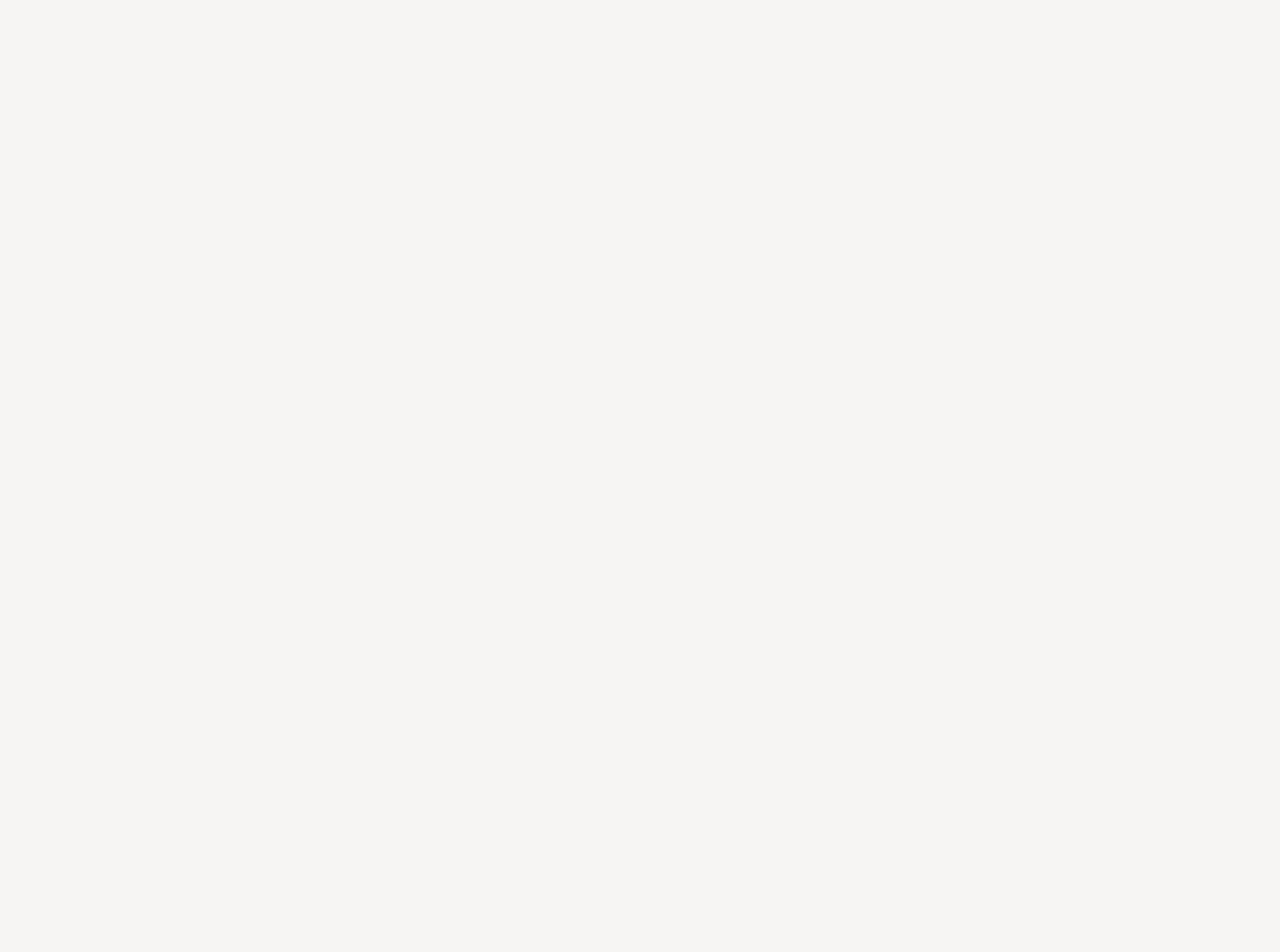
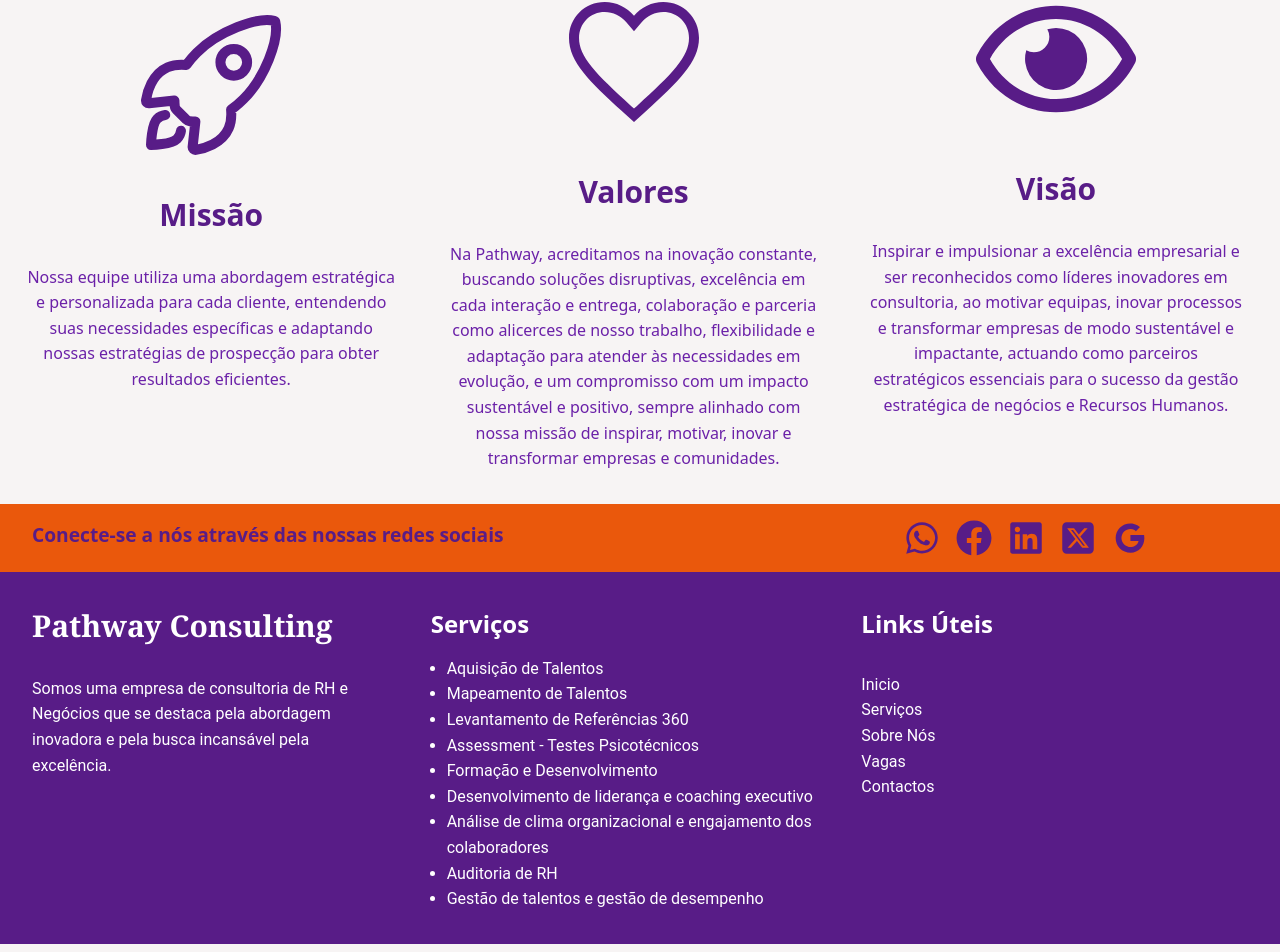
Before and after one commit to SauteEdy/pathway_backup, a React (Create React App) app: page /sobre in a window 1280 px wide. Shown: the part 907-1859 px from the top of the page. Before the commit the page ends 801 px from the top, so only its background shows below. Built offline with nearby package versions, Linux system fonts and the light colour scheme; the HTML template or start-up script is replaced by a standard one.

Commit message:
Ficheiros Finais

```diff
--- a/src/components/pages/Contacto.jsx
+++ b/src/components/pages/Contacto.jsx
@@ -3,17 +3,19 @@ import { FaMapLocationDot } from "react-icons/fa6";
 import { IoIosGlobe } from "react-icons/io";
 import { RiMailSendFill } from "react-icons/ri";
 import Map from "../layout/contactoComponents/Map";
+import Footer from '../pages/Footer';
 
 export default function Contacto() {
     return (
         <div className="w-full h-screen">
-            <h1 className="font-bold text-purple-900 font-custom text-center text-2xl md:text-5xl pt-20">CONTACTE-NOS</h1>
+            <h1 className="font-bold text-orange-600 font-custom text-center text-2xl md:text-5xl pt-20 hover:text-purple-900 hover:cursor-pointer">Contacte-nos</h1>
+            <div className="w-[20%] h-[10px] border-b-4 border-orange-600 mt-4 mx-auto hover:text-purple-900 hover:cursor-pointer"></div>
             <p className="text-center text-purple-900 pt-8 px-4 text-1xl md:px-20 md:text-2xl">
                 Estamos aqui para ajudar! Se você tem dúvidas sobre nossos serviços de consultoria em Recursos Humanos ou deseja discutir como podemos apoiar sua empresa, não hesite em nos contatar.
             </p>
             <div className="w-[90%] h-auto flex flex-col lg:flex-row m-auto mt-8">
                 <div className="flex-1 flex flex-col bg-white shadow-lg mb-4 lg:mb-0">
-                    <h3 className="font-mono font-bold text-purple-900 pt-8 pl-6">Contacte-nos</h3>
+                    <h3 className="font-mono font-bold text-purple-900 pt-8 pl-6">Envie-nos uma mensagem</h3>
                     <div className="w-[90%] h-[100px] m-auto mt-4 flex flex-col md:flex-row justify-between">
                         <input type="text" name="name" className="w-[90%] h-[50px] mx-auto md:mx-0 md:w-[44%] outline-2 outline-purple-600 border-2 border-gray-400 pl-4 rounded" placeholder="Nome" />
                         <input type="email" name="email" className="w-[90%] h-[50px] mx-auto mt-4 md:mt-0 md:mx-0 md:w-[44%] outline-2 outline-purple-600 border-2 border-gray-400 pl-4 rounded" placeholder="Email" />
@@ -52,6 +54,7 @@ export default function Contacto() {
                     </p>
                 </div>
             </div>
+            <Footer/>
         </div>
     );
 }
--- /dev/null
+++ b/src/components/pages/Footer.jsx
@@ -0,0 +1,60 @@
+import { FaFacebook, FaLinkedin, FaWhatsapp } from "react-icons/fa";
+import { FaSquareXTwitter } from "react-icons/fa6";
+import { IoLogoGoogle } from "react-icons/io";
+import { Link } from "react-router-dom";
+
+export default function Footer() {
+    return (
+        <div className="w-full h-auto flex flex-col mt-4 mb-6">
+            <div className="w-full h-auto flex flex-col md:flex-row bg-orange-600 pb-4">
+                <div className="flex-1">
+                    <p style={{ fontSize: '1.2rem' }} className="font-sans font-bold text-purple-900 text-1xl pl-8 pt-4">
+                        Conecte-se a nós através das nossas redes sociais
+                    </p>
+                </div>
+                <div className="flex-none w-full md:w-[30%] flex flex-row justify-evenly md:justify-start">
+                    <FaWhatsapp className="text-4xl text-purple-900 mt-4 mx-2" />
+                    <FaFacebook className="text-4xl text-purple-900 mt-4 mx-2" />
+                    <FaLinkedin className="text-4xl text-purple-900 mt-4 mx-2" />
+                    <FaSquareXTwitter className="text-4xl text-purple-900 mt-4 mx-2" />
+                    <IoLogoGoogle className="text-4xl text-purple-900 mt-4 mx-2" />
+                </div>
+            </div>
+            <div className="w-full h-auto bg-purple-900 flex flex-col md:flex-row">
+                <div className="w-full md:w-[40%] h-auto flex flex-col mb-8">
+                    <h6 className="text-white font-bold font-serif pl-8 text-3xl pt-9">
+                        Pathway Consulting
+                    </h6>
+                    <p className="text-white pl-8 pr-10 pt-8">
+                        Somos uma empresa de consultoria de RH e Negócios que se destaca
+                        pela abordagem inovadora e pela busca incansável pela excelência.
+                    </p>
+                </div>
+                <div className="w-full md:w-[40%] h-auto flex flex-col ml-3 mb-8">
+                    <h6 className="text-white font-bold font-sans text-2xl pt-9">Serviços</h6>
+                    <ul className="md:list-disc ml-4 mt-4">
+                        <li className="text-white">Aquisição de Talentos</li>
+                        <li className="text-white">Mapeamento de Talentos</li>
+                        <li className="text-white">Levantamento de Referências 360</li>
+                        <li className="text-white">Assessment - Testes Psicotécnicos</li>
+                        <li className="text-white">Formação e Desenvolvimento</li>
+                        <li className="text-white">Desenvolvimento de liderança e coaching executivo</li>
+                        <li className="text-white">Análise de clima organizacional e engajamento dos colaboradores</li>
+                        <li className="text-white">Auditoria de RH</li>
+                        <li className="text-white">Gestão de talentos e gestão de desempenho</li>
+                    </ul>
+                </div>
+                <div className="w-full md:w-[40%] h-auto flex flex-col ml-3 mb-8">
+                    <h6 className="text-white font-bold font-sans text-2xl pt-9">Links Úteis</h6>
+                    <ul className="mt-8">
+                        <li className="text-white hover:text-orange-500"><Link to="/">Inicio</Link></li>
+                        <li className="text-white hover:text-orange-500"><Link to="/servicos">Serviços</Link></li>
+                        <li className="text-white hover:text-orange-500"><Link to="/sobre">Sobre Nós</Link></li>
+                        <li className="text-white hover:text-orange-500"><Link to="/vagas">Vagas</Link></li>
+                        <li className="text-white hover:text-orange-500"><Link to="/contactos">Contactos</Link></li>
+                    </ul>
+                </div>
+            </div>
+        </div>
+    );
+}
--- a/src/components/pages/Sobre.jsx
+++ b/src/components/pages/Sobre.jsx
@@ -1,11 +1,15 @@
+import { FaRegEye } from "react-icons/fa";
+import { IoMdHeartEmpty } from "react-icons/io";
+import { IoRocketOutline } from "react-icons/io5";
 import "../../Animations.css";
 import Logo from "../../assets/iconPeople.png";
+import Footer from "./Footer";
 
 export default function Sobre() {
   return (
     <div className="w-full h-[20%]">
-      <h1 className="font-bold font-custom text-center pt-24 text-5xl text-purple-900">
-        SOBRE NÓS
+      <h1 className="font-bold font-custom text-center pt-24 text-5xl text-orange-600 hover:text-purple-900 hover:cursor-pointer">
+        Sobre Nós
       </h1>
       <div className="w-[70%] h-[8] m-auto border-4  border-b-purple-900 mt-4"></div>
       <div className="w-full h-[40%] flex lg:flex-row mt-12">
@@ -40,6 +44,53 @@ export default function Sobre() {
           </p>
         </div>
       </div>
+      <div className="w-full h-auto flex flex-col md:flex-row mt-8 mb-8">
+        <div className="w-full md:w-[33%] h-auto flex flex-col items-center justify-center mb-8 md:mb-0">
+          <IoRocketOutline
+            style={{ fontSize: "10rem" }}
+            className="text-purple-900"
+          />
+          <h6 className="font-sans font-bold text-purple-900 pt-8 text-3xl">
+            Missão
+          </h6>
+          <p className="px-6 pt-8 text-center font-sans font-normal text-purple-800">
+            Nossa equipe utiliza uma abordagem estratégica e personalizada para
+            cada cliente, entendendo suas necessidades específicas e adaptando
+            nossas estratégias de prospecção para obter resultados eficientes.
+          </p>
+        </div>
+        <div className="w-full md:w-[33%] h-auto flex flex-col items-center justify-center mb-8 md:mb-0">
+          <IoMdHeartEmpty
+            style={{ fontSize: "10rem" }}
+            className="text-purple-900 mt-14"
+          />
+          <h6 className="font-sans font-bold text-purple-900 pt-8 text-3xl">
+            Valores
+          </h6>
+          <p className="px-6 pt-8 text-center font-sans font-normal text-purple-800">
+            Na Pathway, acreditamos na inovação constante, buscando soluções
+            disruptivas, excelência em cada interação e entrega, colaboração e
+            parceria como alicerces de nosso trabalho, flexibilidade e adaptação
+            para atender às necessidades em evolução, e um compromisso com um
+            impacto sustentável e positivo, sempre alinhado com nossa missão de
+            inspirar, motivar, inovar e transformar empresas e comunidades.
+          </p>
+        </div>
+        <div className="w-full md:w-[33%] h-auto flex flex-col items-center justify-center mb-8 md:mb-0">
+          <FaRegEye style={{ fontSize: "10rem" }} className="text-purple-900" />
+          <h6 className="font-sans font-bold text-purple-900 pt-8 text-3xl">
+            Visão
+          </h6>
+          <p className="px-6 pt-8 text-center font-sans font-normal text-purple-800">
+            Inspirar e impulsionar a excelência empresarial e ser reconhecidos
+            como líderes inovadores em consultoria, ao motivar equipas, inovar
+            processos e transformar empresas de modo sustentável e impactante,
+            actuando como parceiros estratégicos essenciais para o sucesso da
+            gestão estratégica de negócios e Recursos Humanos.
+          </p>
+        </div>
+      </div>
+      <Footer />
     </div>
   );
 }
```
Also changed, not shown: src/components/pages/Servicos.jsx (+107 -17 lines).
